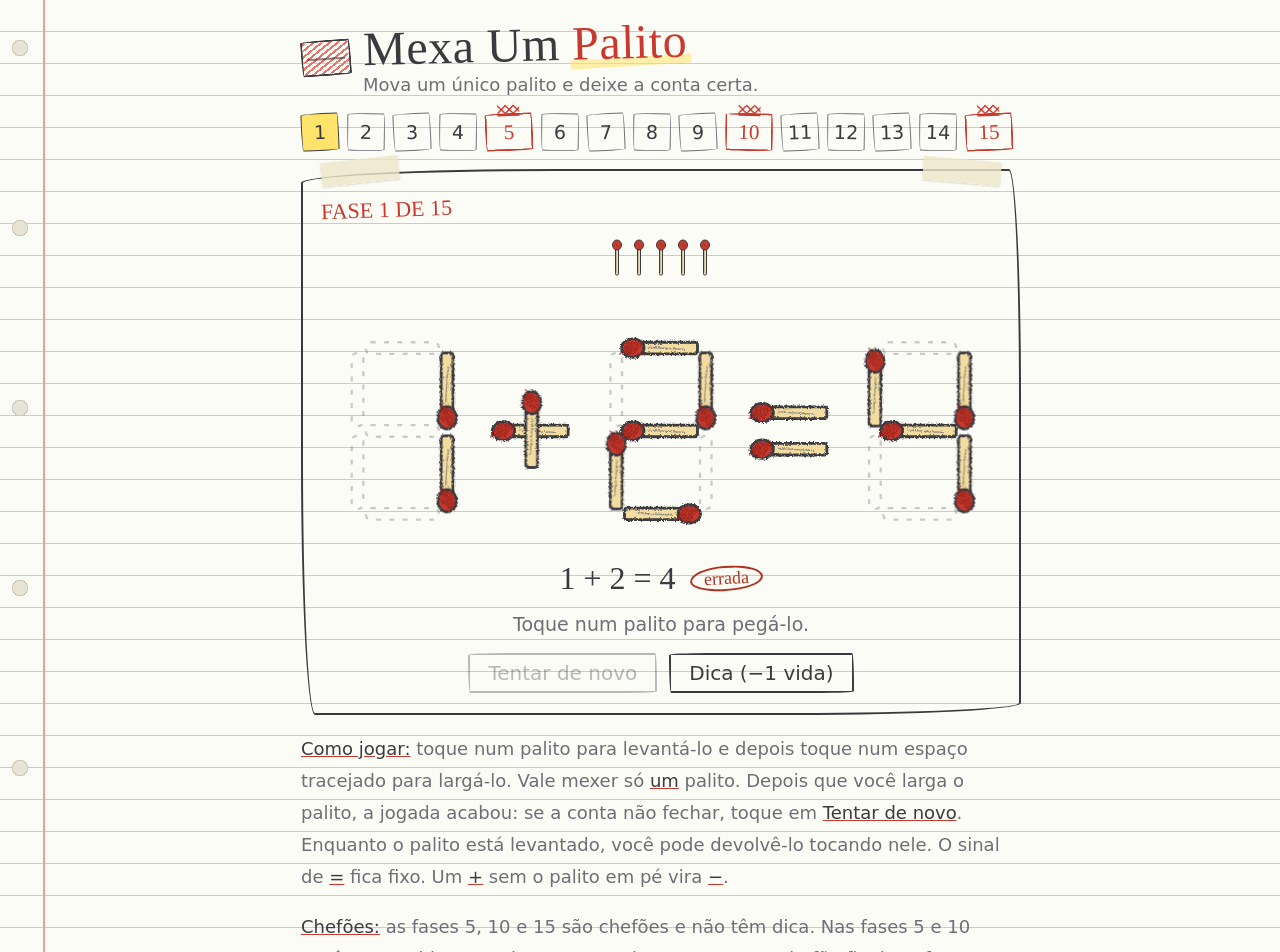
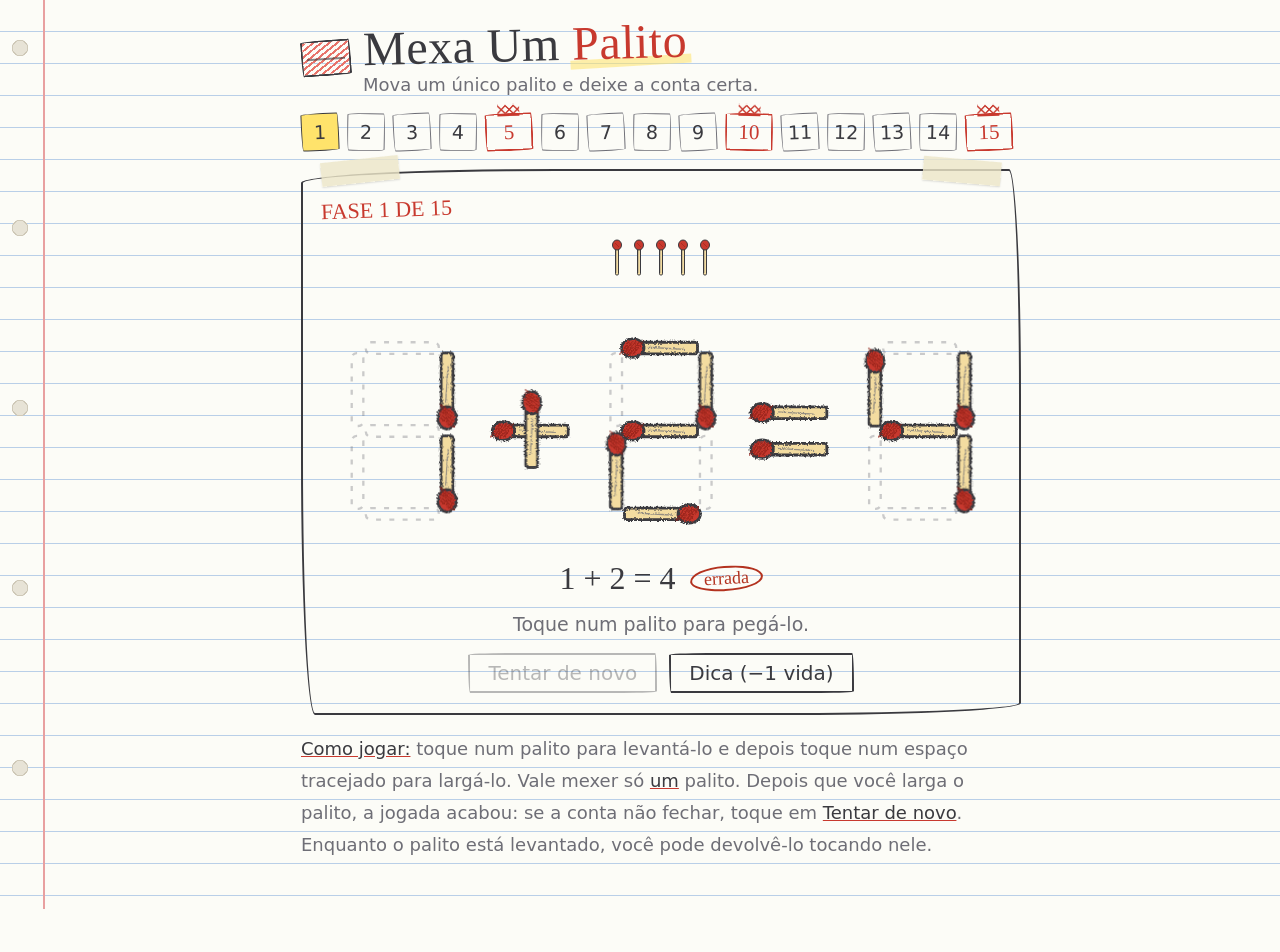
Before and after one commit to PauloTroyano/mexa-um-palito, a React (Vite) app: page / in a window 1280 px wide. Shown: the top 952 px of the page. After the commit the page ends 909 px from the top, so only its background shows below. Built offline with nearby package versions, Linux system fonts and the light colour scheme.

Commit message:
Simplify how-to-play text, remove outdated boss rules paragraph
Co-Authored-By: Claude Sonnet 4.6 <noreply@anthropic.com>

```diff
--- a/src/App.jsx
+++ b/src/App.jsx
@@ -79,8 +79,7 @@ export default function App() {
         </div>
       </section>
 
-      <p className="rules"><b>Como jogar:</b> toque num palito para levantá-lo e depois toque num espaço tracejado para largá-lo. Vale mexer só <b>um</b> palito. Depois que você larga o palito, a jogada acabou: se a conta não fechar, toque em <b>Tentar de novo</b>. Enquanto o palito está levantado, você pode devolvê-lo tocando nele. O sinal de <b>=</b> fica fixo. Um <b>+</b> sem o palito em pé vira <b>−</b>.</p>
-      <p className="rules"><b>Chefões:</b> as fases 5, 10 e 15 são chefões e não têm dica. Nas fases 5 e 10 você tem 3 vidas, e cada conta errada custa uma. O chefão final, na fase 15, dá só uma vida. Se as vidas acabarem, o chefão recomeça.</p>
+      <p className="rules"><b>Como jogar:</b> toque num palito para levantá-lo e depois toque num espaço tracejado para largá-lo. Vale mexer só <b>um</b> palito. Depois que você larga o palito, a jogada acabou: se a conta não fechar, toque em <b>Tentar de novo</b>. Enquanto o palito está levantado, você pode devolvê-lo tocando nele.</p>
     </div>
   );
 }
```
